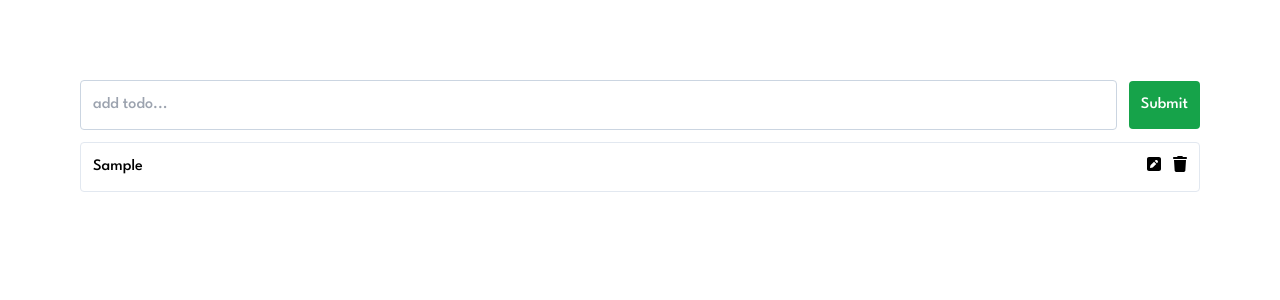
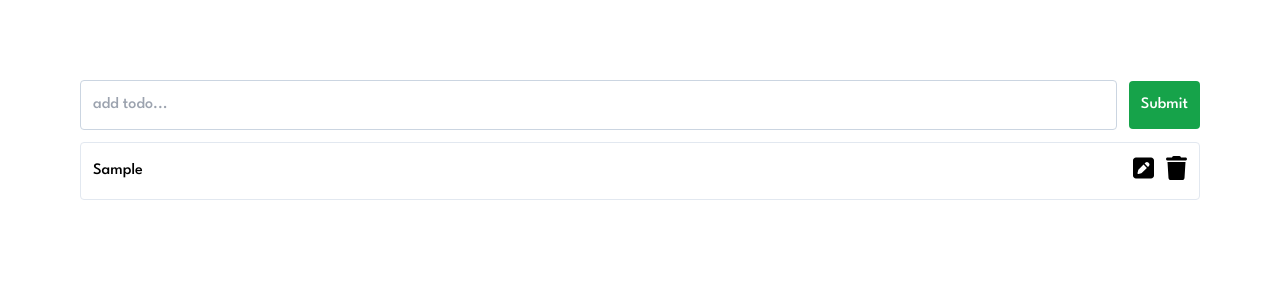
Before and after one commit to Mark-Alexis-Posadas/react-mini-practice, a React (Vite) app: page / in a window 1280 px wide. Both pictures are taken after typing "Sample" into the empty fields and a click on the button "Submit". Shown: the top 300 px of the page. Built offline with nearby package versions, Linux system fonts and the light colour scheme.

Commit message:
added todo modal

```diff
--- a/src/components/TodoReducer/Todo.jsx
+++ b/src/components/TodoReducer/Todo.jsx
@@ -2,16 +2,20 @@ import { useReducer, useState } from "react";
 import TodoItem from "./TodoItem";
 const initialState = {
   todo: [],
+  currentTodo: { index: null, text: "" },
   active: null,
+  showModal: false,
 };
 
 const reducer = (state, action) => {
   switch (action.type) {
     case "SUBMIT_TODO":
+      // const { payload: idx } = action;
       return {
         ...state,
         todo: [...state.todo, action.payload],
         active: null,
+        // todo: [...state.todo, todo[idx]],
       };
 
     case "DELETE_TODO":
@@ -19,7 +23,18 @@ const reducer = (state, action) => {
       return { ...state, todo: state.todo.filter((_, idx) => idx !== index) };
 
     case "EDIT_TODO":
-      return { ...state, active: action.payload };
+      return {
+        ...state,
+        active: action.payload,
+        showModal: true,
+      };
+
+    case "CANCEL":
+      return {
+        ...state,
+        showModal: false,
+        active: null,
+      };
     default:
       return state;
   }
@@ -42,8 +57,10 @@ export default function Todo() {
     setInputVal(state.todo[index]);
   };
 
+  // const handleUpdateTodo = () => {};
+
   return (
-    <div className="p-20 flex flex-col items-center">
+    <div className="p-20 flex flex-col items-center relative">
       <div className="flex items-center gap-3 w-full mb-3">
         <input
           type="text"
@@ -71,6 +88,28 @@ export default function Todo() {
           />
         ))}
       </ul>
+      {state.showModal && (
+        <div className="fixed bg-[rgba(0,0,0,0.4)] w-full h-screen top-0 flex items-center overflow-hidden">
+          <div className="max-w-[1000px] m-auto flex w-full gap-3">
+            <input
+              type="text"
+              placeholder="Edit..."
+              className="border flex-1 border-slate-300 p-3 rounded"
+            />
+            <div className="flex items-center gap-3">
+              <button
+                className="text-white p-3 rounded bg-red-600"
+                onClick={() => dispatch({ type: "CANCEL" })}
+              >
+                Cancel
+              </button>
+              <button className="text-white p-3 rounded bg-blue-600">
+                Submit
+              </button>
+            </div>
+          </div>
+        </div>
+      )}
     </div>
   );
 }
--- a/src/components/TodoReducer/TodoItem.jsx
+++ b/src/components/TodoReducer/TodoItem.jsx
@@ -16,11 +16,11 @@ export default function TodoItem({
     >
       {item}
       <div className="flex items-center gap-3">
-        <button onClick={handleEditTodo}>
+        <button className="text-2xl" onClick={handleEditTodo}>
           <FontAwesomeIcon icon={faPencilSquare} />
         </button>
 
-        <button onClick={handleDelete}>
+        <button className="text-2xl" onClick={handleDelete}>
           <FontAwesomeIcon icon={faTrash} />
         </button>
       </div>
```
